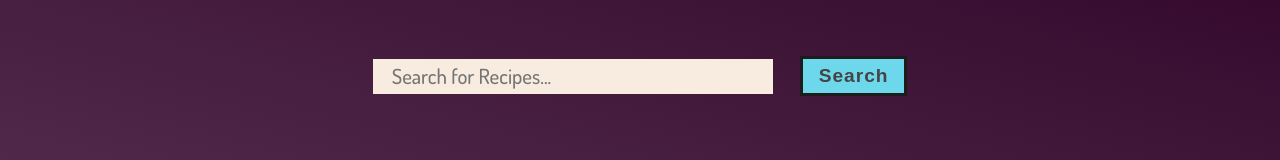
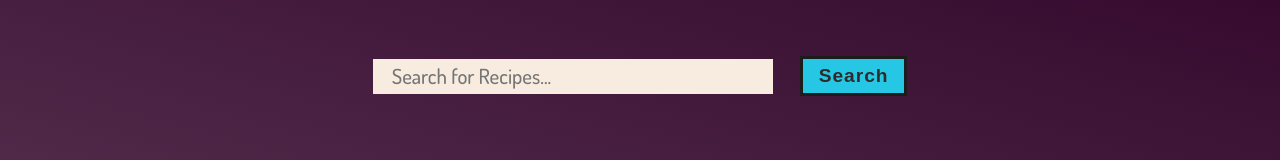
Before and after one commit to mor-solomonov/recipe-app, a React (Create React App) app: page / in a window 1280 px wide. Shown: the top 160 px of the page. Built offline with nearby package versions, Linux system fonts and the light colour scheme; no server answers; a web font is replaced by a local one.

Commit message:
added styles

```diff
--- a/src/App.css
+++ b/src/App.css
@@ -63,13 +63,13 @@ input.search-bar[type='text'] {
 
 .search-button {
   border: none;
-  background-color: rgb(109, 216, 235);
+  background-color: rgb(38, 199, 228);
   padding: 0rem 1rem;
   font-size: 1.2rem;
   border: 3px rgb(28, 28, 29) solid;
   margin-left: 1.7rem;
   font-weight: 900;
-  color: rgb(70, 67, 67);
+  color: rgb(46, 43, 43);
   height: 40px;
   font-family: sans-serif;
   letter-spacing: 0.06rem;
```
